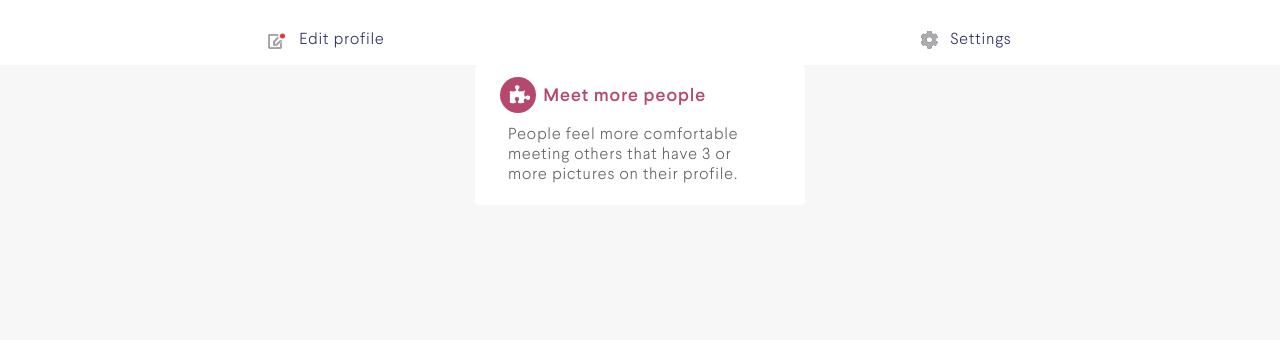
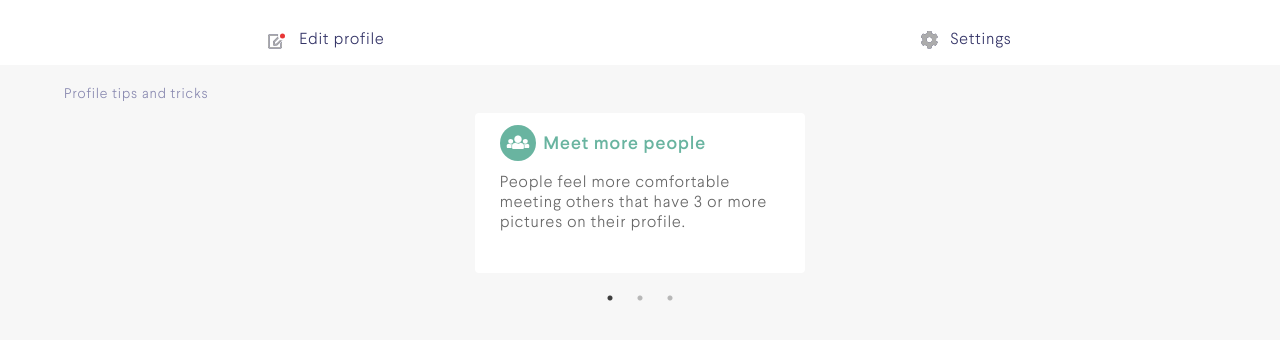
Before and after one commit to jonathanpuc/zestly, a React (Create React App) app: page /home/profile in a window 1280 px wide. Shown: the part 330-670 px from the top of the page. Built offline with nearby package versions, Linux system fonts and the light colour scheme.

Commit message:
integrate TipCards into slider

```diff
--- a/src/components/profile/TipCard/index.tsx
+++ b/src/components/profile/TipCard/index.tsx
@@ -54,11 +54,11 @@ export default TipCard
 
 const Outer = styled.div`
     margin: 0 auto;
-	height: 14rem;
+	height: 16rem;
 	width: 33rem;
 	border-radius: 4px;
     background-color: #fff;
-
+    cursor: pointer;
     > div:first-child {
         padding: 12px 0px;
         width: 85%;
@@ -73,12 +73,12 @@ const Outer = styled.div`
 
     h4 {
         color: ${(props: any) => props.color};
-        font-size: 18px;
+        font-size: 1.8rem;
         font-weight: 500;
     }
 
     p {
-        width: 80%;
+        width: 85%;
         margin: 0 auto;
         color: ${props => props.theme.offblack};
     }
--- a/src/containers/profile/index.tsx
+++ b/src/containers/profile/index.tsx
@@ -1,14 +1,25 @@
 import * as React from 'react';
 import styled from 'styled-components'
 import TipCard from '../../components/profile/TipCard'
-
+import Slider from '../../components/general/Slider'
 import pin from '../../img/icons/pin.svg'
 import editDot from '../../img/icons/editDot.svg'
 import cog from '../../img/icons/cog.svg'
 
 export default class Profile extends React.Component<{}, {}> {
 
+
+
     public render() {
+
+        const sliderSettings = {
+            infinite: false,
+            slidesToShow: 1,
+            initialSlide: 0,
+            adaptiveHeight: false,
+            dots: true
+        }
+
         return (
             <div>
                 <Main>
@@ -24,7 +35,15 @@ export default class Profile extends React.Component<{}, {}> {
                         <div><img src={cog} alt="account settings" />Settings</div>
                     </Tabs>
                 </Main>
-                <TipCard color='red' heading='Meet more people' copy='People feel more comfortable meeting others that have 3 or more pictures on their profile.' >Yellow</TipCard>
+                <TipsAndTricks>
+                    <p>Profile tips and tricks</p>
+                    <Slider settings={sliderSettings}>
+                        <TipCard color='green' heading='Meet more people' copy='People feel more comfortable meeting others that have 3 or more pictures on their profile.' />
+                        <TipCard color='purple' heading='Ice Ice baby' copy='Break the ice by giving everyone something to start conversations with by adding your "ask me" starter.' />
+                        <TipCard color='red' heading='So, what brings you here?' copy='People like to know what your intentions are. Let peopple know what brings you here on your profile.' />
+                    </Slider>
+                </TipsAndTricks>
+
             </div>
         )
     }
@@ -78,3 +97,16 @@ const Main = styled.div`
         color: ${props => props.theme.purple};
     }
 `
+
+const TipsAndTricks = styled.div`
+    width: 90%;
+    margin: 0 auto;
+    padding: 20px 0px;
+    > p {
+
+	color: #8989B0;
+
+	font-size: 14px;
+
+    }
+`
```
